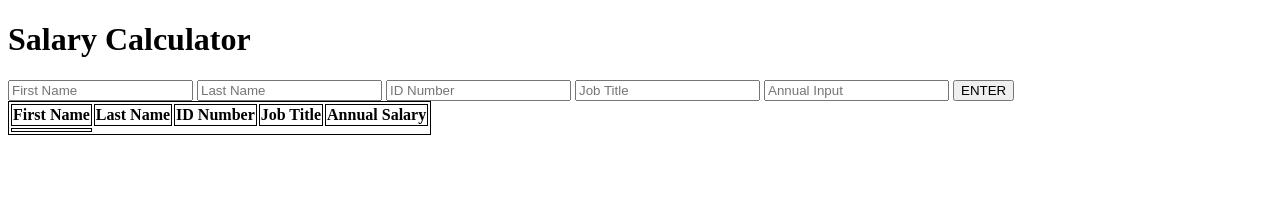
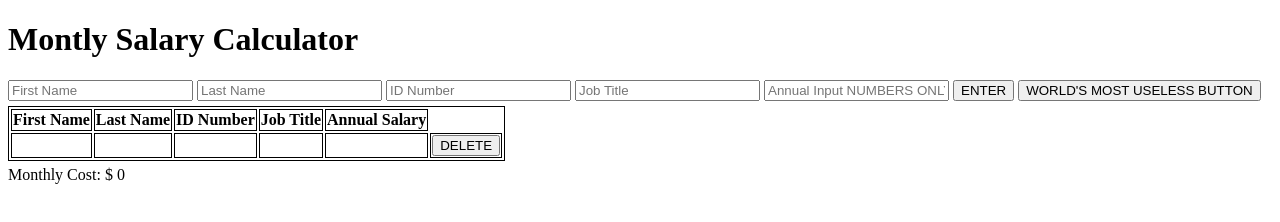
Before and after one commit to shonglee17/weekend-jquery-salary-calculator, a plain HTML site: page index.html in a window 1280 px wide. Both pictures are taken after a click on the button "ENTER". Drawn offline with Linux system fonts and the light colour scheme.

Commit message:
finished annual calcs. need bg to turn red

```diff
--- a/index.html
+++ b/index.html
@@ -10,15 +10,17 @@
     <script src="scripts.js"></script>
 </head>
 <body>
-    <h1>Salary Calculator</h1>
+    <h1>Montly Salary Calculator</h1>
         <input id="firstNameInput" placeholder="First Name"></input>
         <input id="lastNameInput" placeholder="Last Name"></input>
         <input id="idNumberInput" placeholder="ID Number"></input>
         <input id="jobTitleInput" placeholder="Job Title"></input>
-        <input id="annualInput" placeholder="Annual Input"></input>
+        <input id="annualInput" placeholder="Annual Input NUMBERS ONLY PLEASE"></input>
         <button id="submitButton">ENTER</button>
+        <button>WORLD'S MOST USELESS BUTTON</button>
 
     <table>
+        <thead>
             <tr>
                 <th>First Name</th>
                 <th>Last Name</th>
@@ -26,12 +28,16 @@
                 <th>Job Title</th>
                 <th>Annual Salary</th>
             </tr>
+        </thead>
 
-       <tr id="infoData">
+        <tbody id="infoData" >
 
-       </tr>
+        </tbody>
+    </table>
 
-    </table>
+    <div class="monthlyCalculator">
+        <div class="monthlyText">0</div>
+    </div>
 
 
 </body>
--- a/scripts.js
+++ b/scripts.js
@@ -4,6 +4,7 @@ let employeeInfo = []
 
 function onReady(){
     $('#submitButton').on('click', getInfo)
+    $('body').on('click', '.deleteButton', deleteEmployee)
 }
 
 
@@ -13,11 +14,6 @@ function getInfo(){
     let idNumber = $('#idNumberInput').val()
     let jobTitle = $('#jobTitleInput').val()
     let annualInput = $('#annualInput').val()
-    console.log(firstName)
-    console.log(lastName);
-    console.log(idNumber);
-    console.log(jobTitle);
-    console.log(annualInput);
 
     let employee = {
         firstName: firstName,
@@ -28,23 +24,63 @@ function getInfo(){
     }//object inputs
 
     employeeInfo.push(employee)
+    updateMonthlyCost()
+    renderInputs()
     $('#firstNameInput').val('')
     $('#lastNameInput').val('')
     $('#idNumberInput').val('')
     $('#jobTitleInput').val('')
     $('#annualInput').val('')
 
-    renderInputs()
-
 }//getting employees information
 
+function deleteEmployee(){
+    $(this).parent().parent().remove()
+}
+
 function renderInputs(){
-    // $('#firstNameTable').empty()
+    $('#infoData').empty()
 
     for (let i=0; i<employeeInfo.length; i++){
         $('#infoData').append(`
-        <td>
-            ${employeeInfo[i].firstName}
-        </td>`)
-    }
+        <tr>
+        <td>${employeeInfo[i].firstName}</td>
+        <td>${employeeInfo[i].lastName}</td>
+        <td>${employeeInfo[i].idNumber}</td>
+        <td>${employeeInfo[i].jobTitle}</td>
+        <td>${employeeInfo[i].annualInput}</td>
+        <td><button class='deleteButton'>DELETE</button></td>
+        </tr>
+        `)//display information into table
+    }//looping through array of object's keys and values
 }//updating the dom
+
+
+let annualTotal = 0;
+function updateMonthlyCost(){
+
+    let annualInput = Number($('#annualInput').val())
+    annualTotal += annualInput
+    let monthlySum = annualTotal / 12
+    console.log('this is monthly spendings on salary!', monthlySum)
+        $('.monthlyText').text(`Monthly Cost: $ ${monthlySum}`)
+
+
+
+    if( monthlySum >= 20000){
+        $('.monthlyText').text(red)
+        }
+
+
+
+    // for (i=0; i<employeeInfo.length; i++){
+    //     $('#annualInput').empty()
+    //     monthlyCost += Number(employeeInfo.annualInput)
+    //     console.log(monthlyCost)
+
+    // }
+
+    //monthlyCost + employee's salary
+    //if greater than 20,000
+    //turn red
+}
--- a/style.css
+++ b/style.css
@@ -1,3 +1,11 @@
 table, th, td {
     border: 1px solid;
+    margin: 5px;
+    margin-left: 0px;
+
   }
+
+  .monthlyMax{
+
+    background-color: red;
+  }
```
Also changed, not shown: 1 other file. Lines whose indentation alone changed are shown as unchanged.
